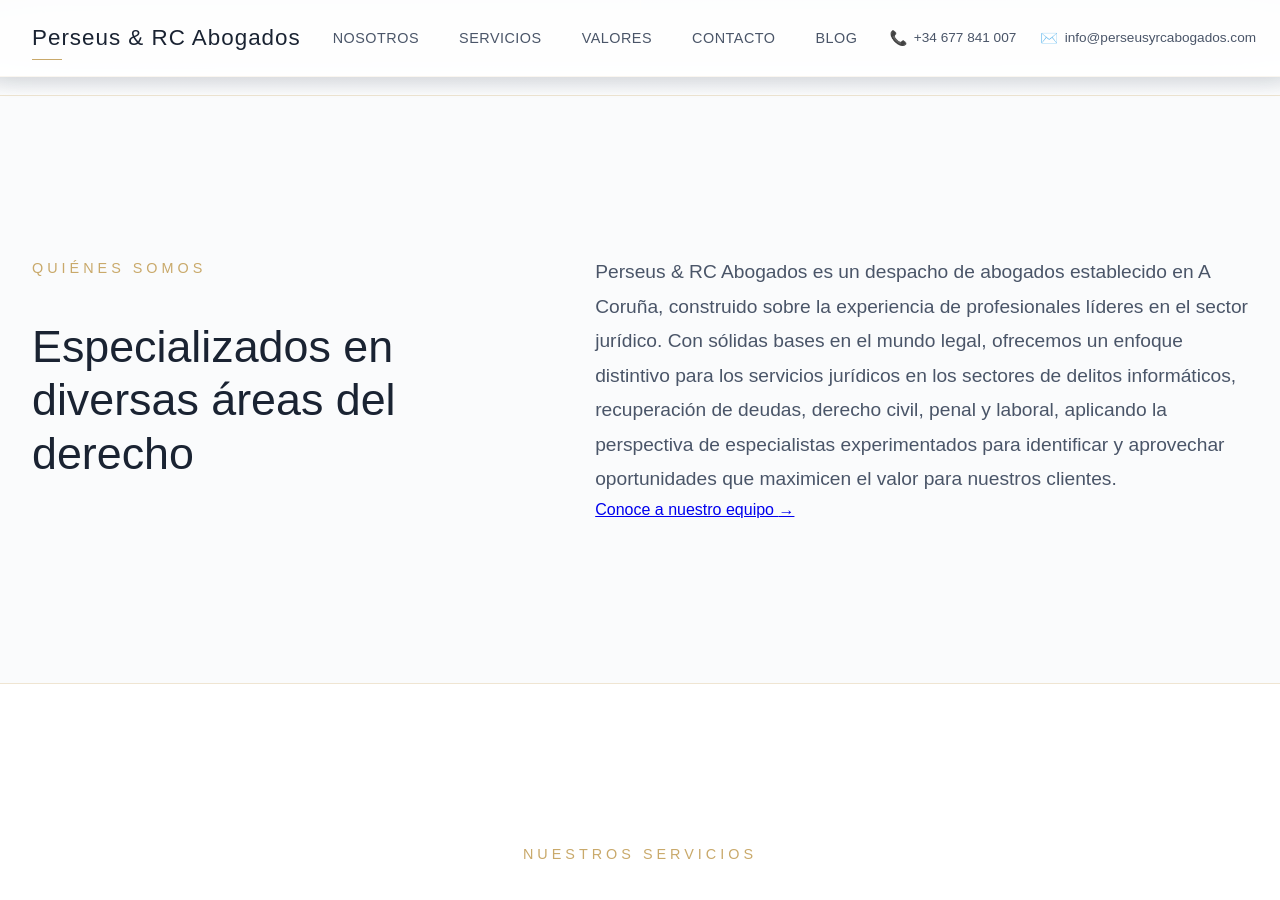
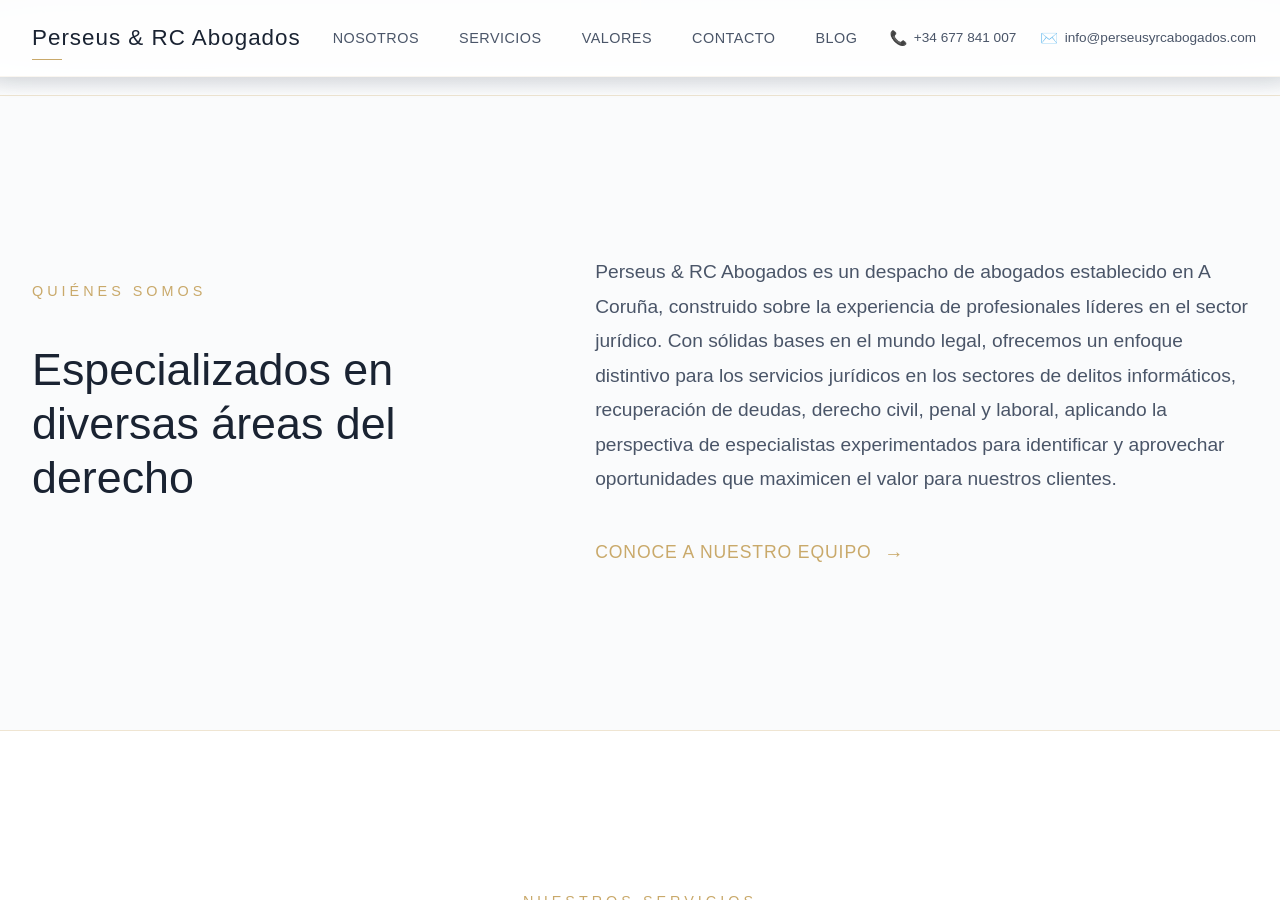
Before and after one commit to streaming10/Perseus_RC_abogados, a Jekyll site: the page built from index.md, in a window 1280 px wide and 900 px high, scrolled down 805 px. Built offline with Jekyll 4.4.1, drawn with Linux system fonts in a browser that asks for light colours.

Commit message:
Update main.scss

```diff
--- a/assets/css/main.scss
+++ b/assets/css/main.scss
@@ -144,6 +144,74 @@
   color: var(--text-secondary);
   font-weight: 300;
   line-height: 1.8;
+}
+
+/* About Section Link - Añadir después de .about-text */
+.about-cta {
+  margin-top: 2.5rem;
+  opacity: 0;
+  animation: fadeInUp 0.8s ease-out 0.4s forwards;
+}
+
+.about-link {
+  display: inline-flex;
+  align-items: center;
+  gap: 0.8rem;
+  color: var(--accent-gold);
+  text-decoration: none;
+  font-size: 1.1rem;
+  font-weight: 300;
+  letter-spacing: 0.05em;
+  transition: all 0.3s ease;
+  position: relative;
+  padding-bottom: 2px;
+  text-transform: uppercase;
+}
+
+.about-link::after {
+  content: '';
+  position: absolute;
+  bottom: 0;
+  left: 0;
+  width: 0;
+  height: 1px;
+  background-color: var(--accent-gold);
+  transition: width 0.3s ease;
+}
+
+.about-link:hover::after {
+  width: calc(100% - 2rem); /* No incluye la flecha */
+}
+
+.about-link .link-text {
+  transition: transform 0.3s ease;
+}
+
+.about-link .link-arrow {
+  font-size: 1.2rem;
+  transition: transform 0.3s ease;
+  display: inline-block;
+  font-weight: 200;
+}
+
+.about-link:hover {
+  color: var(--navy-blue);
+}
+
+.about-link:hover .link-arrow {
+  transform: translateX(5px);
+}
+
+/* Animación fadeInUp para about-cta */
+@keyframes fadeInUp {
+  from {
+    opacity: 0;
+    transform: translateY(20px);
+  }
+  to {
+    opacity: 1;
+    transform: translateY(0);
+  }
 }
 
 /* Services Section */
@@ -637,6 +705,16 @@
     gap: 4rem;
   }
 
+  /* Añadir dentro de @media (max-width: 768px) */
+  .about-cta {
+    margin-top: 2rem;
+    text-align: center;
+  }
+
+  .about-link {
+    font-size: 1rem;
+  }
+
   .services h2 {
     font-size: 2.2rem;
   }
```
